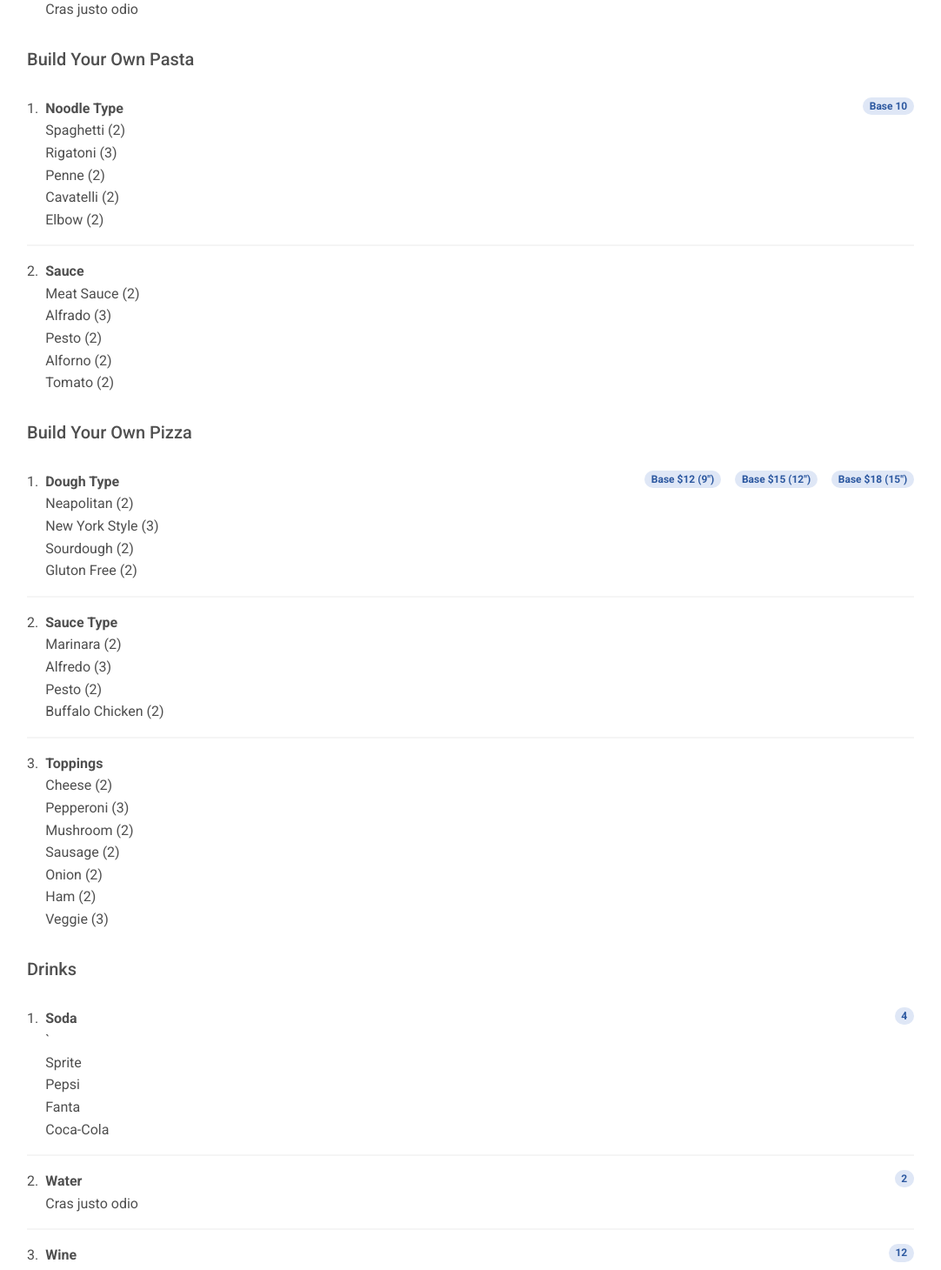
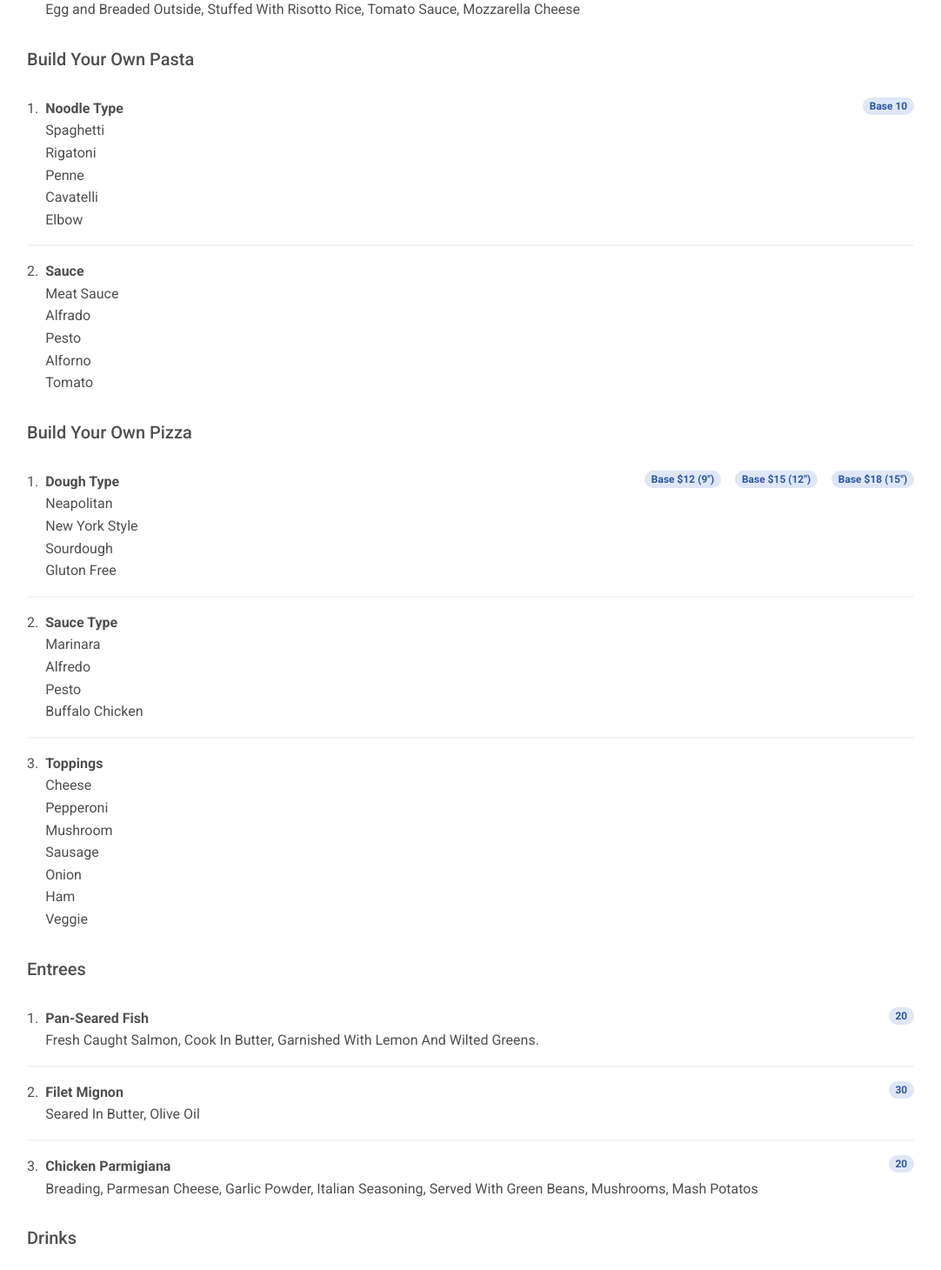
Before and after one commit to 23wrightl/eatsomemore, a React (Create React App) app: page /menu in a window 1280 px wide. Shown: the part 680-2140 px from the top of the page at 87% size, without its empty margins (99-1181 px from the left). Built offline with nearby package versions, Linux system fonts and the light colour scheme.

Commit message:
12/4/2024 - 12:19 PM
Home:

Added Description Text

Menu:

Added Description Text

```diff
--- a/src/pages/Menu.js
+++ b/src/pages/Menu.js
@@ -11,7 +11,7 @@ function Menu() {
     <MDBListGroup light numbered style={{ minWidth: '22rem' }}>
       <MDBListGroupItem className='d-flex justify-content-between align-items-start'>
         <div className='ms-2 me-auto'>
-          <div className='fw-bold'>Garlic Knots</div>Food Description
+          <div className='fw-bold'>Garlic Knots</div>Fresh Baked Rolls, Garlic, Butter, Parsley, Italian Seasoning
         </div>
         <MDBBadge pill light>
           3
@@ -19,7 +19,7 @@ function Menu() {
       </MDBListGroupItem>
       <MDBListGroupItem className='d-flex justify-content-between align-items-start'>
         <div className='ms-2 me-auto'>
-          <div className='fw-bold'>Bread Sticks</div>Cras justo odio
+          <div className='fw-bold'>Bread Sticks</div>Freshed Baked Bread, Served With Butter
         </div>
         <MDBBadge pill light>
           3
@@ -27,7 +27,7 @@ function Menu() {
       </MDBListGroupItem>
       <MDBListGroupItem className='d-flex justify-content-between align-items-start'>
         <div className='ms-2 me-auto'>
-          <div className='fw-bold'>Mozzarella Sticks</div>Cras justo odio
+          <div className='fw-bold'>Mozzarella Sticks</div>Breading, Mozerella Cheese, Parsley. Served With Marinara Sauce
         </div>
         <MDBBadge pill light>
           3
@@ -35,7 +35,7 @@ function Menu() {
       </MDBListGroupItem>
       <MDBListGroupItem className='d-flex justify-content-between align-items-start'>
         <div className='ms-2 me-auto'>
-          <div className='fw-bold'>Soup Of The Day</div>Cras justo odio
+          <div className='fw-bold'>Soup Of The Day</div>Ask Your Server
         </div>
         <MDBBadge pill light>
           3
@@ -43,18 +43,18 @@ function Menu() {
       </MDBListGroupItem>
       <MDBListGroupItem className='d-flex justify-content-between align-items-start'>
         <div className='ms-2 me-auto'>
-          <div className='fw-bold'>Arancini</div>Cras justo odio
+          <div className='fw-bold'>Arancini</div>Breaded Outside Stuffed With Beef, Caciocavallo Cheese, Peas
         </div>
         <MDBBadge pill light>
-          3
+          4
         </MDBBadge>
       </MDBListGroupItem>
       <MDBListGroupItem className='d-flex justify-content-between align-items-start'>
         <div className='ms-2 me-auto'>
-          <div className='fw-bold'>Supplì</div>Cras justo odio
+          <div className='fw-bold'>Supplì</div>Egg and Breaded Outside, Stuffed With Risotto Rice, Tomato Sauce, Mozzarella Cheese
         </div>
         <MDBBadge pill light>
-          3
+          4
         </MDBBadge>
       </MDBListGroupItem>
     </MDBListGroup>
@@ -63,11 +63,11 @@ function Menu() {
       <MDBListGroupItem className='d-flex justify-content-between align-items-start'>
         <div className='ms-2 me-auto'>
           <div className='fw-bold'>Noodle Type</div>
-            <div classname="mdb-pasta-item">Spaghetti (2)</div>
-            <div classname="mdb-pasta-item">Rigatoni (3)</div>
-            <div classname="mdb-pasta-item">Penne (2)</div>
-            <div classname="mdb-pasta-item">Cavatelli (2)</div>
-            <div classname="mdb-pasta-item">Elbow (2)</div>
+            <div classname="mdb-pasta-item">Spaghetti</div>
+            <div classname="mdb-pasta-item">Rigatoni</div>
+            <div classname="mdb-pasta-item">Penne</div>
+            <div classname="mdb-pasta-item">Cavatelli</div>
+            <div classname="mdb-pasta-item">Elbow</div>
         </div>
         <MDBBadge pill light>
           Base 10
@@ -76,11 +76,11 @@ function Menu() {
       <MDBListGroupItem className='d-flex justify-content-between align-items-start'>
         <div className='ms-2 me-auto'>
           <div className='fw-bold'>Sauce</div>
-            <div classname="mdb-pasta-item">Meat Sauce (2)</div>
-            <div classname="mdb-pasta-item">Alfrado (3)</div>
-            <div classname="mdb-pasta-item">Pesto (2)</div>
-            <div classname="mdb-pasta-item">Alforno (2)</div>
-            <div classname="mdb-pasta-item">Tomato (2)</div>
+            <div classname="mdb-pasta-item">Meat Sauce</div>
+            <div classname="mdb-pasta-item">Alfrado</div>
+            <div classname="mdb-pasta-item">Pesto</div>
+            <div classname="mdb-pasta-item">Alforno</div>
+            <div classname="mdb-pasta-item">Tomato</div>
         </div>
       </MDBListGroupItem>
     </MDBListGroup>
@@ -89,10 +89,10 @@ function Menu() {
       <MDBListGroupItem className='d-flex justify-content-between align-items-start'>
         <div className='ms-2 me-auto'>
           <div className='fw-bold'>Dough Type</div>
-            <div classname="mdb-pasta-item">Neapolitan (2)</div>
-            <div classname="mdb-pasta-item">New York Style (3)</div>
-            <div classname="mdb-pasta-item">Sourdough (2)</div>
-            <div classname="mdb-pasta-item">Gluton Free (2)</div>
+            <div classname="mdb-pasta-item">Neapolitan</div>
+            <div classname="mdb-pasta-item">New York Style</div>
+            <div classname="mdb-pasta-item">Sourdough</div>
+            <div classname="mdb-pasta-item">Gluton Free</div>
         </div>
         <MDBBadge pill light className='me-2'>
           Base $12 (9")
@@ -107,23 +107,50 @@ function Menu() {
       <MDBListGroupItem className='d-flex justify-content-between align-items-start'>
         <div className='ms-2 me-auto'>
           <div className='fw-bold'>Sauce Type</div>
-            <div classname="mdb-pasta-item">Marinara (2)</div>
-            <div classname="mdb-pasta-item">Alfredo (3)</div>
-            <div classname="mdb-pasta-item">Pesto (2)</div>
-            <div classname="mdb-pasta-item">Buffalo Chicken (2)</div>
+            <div classname="mdb-pasta-item">Marinara</div>
+            <div classname="mdb-pasta-item">Alfredo</div>
+            <div classname="mdb-pasta-item">Pesto</div>
+            <div classname="mdb-pasta-item">Buffalo Chicken</div>
         </div>
       </MDBListGroupItem>
       <MDBListGroupItem className='d-flex justify-content-between align-items-start'>
         <div className='ms-2 me-auto'>
           <div className='fw-bold'>Toppings</div>
-          <div classname="mdb-pasta-item">Cheese (2)</div>
-            <div classname="mdb-pasta-item">Pepperoni (3)</div>
-            <div classname="mdb-pasta-item">Mushroom (2)</div>
-            <div classname="mdb-pasta-item">Sausage (2)</div>
-            <div classname="mdb-pasta-item">Onion (2)</div>
-            <div classname="mdb-pasta-item">Ham (2)</div>
-            <div classname="mdb-pasta-item">Veggie (3)</div>
+          <div classname="mdb-pasta-item">Cheese</div>
+            <div classname="mdb-pasta-item">Pepperoni</div>
+            <div classname="mdb-pasta-item">Mushroom</div>
+            <div classname="mdb-pasta-item">Sausage</div>
+            <div classname="mdb-pasta-item">Onion</div>
+            <div classname="mdb-pasta-item">Ham</div>
+            <div classname="mdb-pasta-item">Veggie</div>
         </div>
+      </MDBListGroupItem>
+    </MDBListGroup>
+    <h5 className='mt-3 mb-3' id="apps">Entrees</h5>
+    <MDBListGroup light numbered style={{ minWidth: '22rem' }}>
+      <MDBListGroupItem className='d-flex justify-content-between align-items-start'>
+        <div className='ms-2 me-auto'>
+          <div className='fw-bold'>Pan-Seared Fish</div> Fresh Caught Salmon, Cook In Butter, Garnished With Lemon And Wilted Greens.
+        </div>
+        <MDBBadge pill light>
+          20
+        </MDBBadge>
+      </MDBListGroupItem>
+      <MDBListGroupItem className='d-flex justify-content-between align-items-start'>
+        <div className='ms-2 me-auto'>
+          <div className='fw-bold'>Filet Mignon</div>Seared In Butter, Olive Oil
+        </div>
+        <MDBBadge pill light>
+          30
+        </MDBBadge>
+      </MDBListGroupItem>
+      <MDBListGroupItem className='d-flex justify-content-between align-items-start'>
+        <div className='ms-2 me-auto'>
+          <div className='fw-bold'>Chicken Parmigiana</div>Breading, Parmesan Cheese, Garlic Powder, Italian Seasoning, Served With Green Beans, Mushrooms, Mash Potatos
+        </div>
+        <MDBBadge pill light>
+          20
+        </MDBBadge>
       </MDBListGroupItem>
     </MDBListGroup>
     <h5 className='mt-3 mb-3' id="drinks">Drinks</h5>
@@ -131,7 +158,7 @@ function Menu() {
       <MDBListGroupItem className='d-flex justify-content-between align-items-start'>
         <div className='ms-2 me-auto'>
           <div className='fw-bold'>Soda</div>
-          `<div classname="mdb-pasta-item">Sprite</div>
+            <div classname="mdb-pasta-item">Sprite</div>
             <div classname="mdb-pasta-item">Pepsi</div>
             <div classname="mdb-pasta-item">Fanta</div>
             <div classname="mdb-pasta-item">Coca-Cola</div>
@@ -142,7 +169,7 @@ function Menu() {
       </MDBListGroupItem>
       <MDBListGroupItem className='d-flex justify-content-between align-items-start'>
         <div className='ms-2 me-auto'>
-          <div className='fw-bold'>Water</div>Cras justo odio
+          <div className='fw-bold'>Water</div>Tap
         </div>
         <MDBBadge pill light>
           2
@@ -150,7 +177,11 @@ function Menu() {
       </MDBListGroupItem>
       <MDBListGroupItem className='d-flex justify-content-between align-items-start'>
         <div className='ms-2 me-auto'>
-          <div className='fw-bold'>Wine</div>Cras justo odio
+          <div className='fw-bold'>Wine</div>
+            <div classname="mdb-pasta-item">Pinto Grigio</div>
+            <div classname="mdb-pasta-item">Pinot Noir</div>
+            <div classname="mdb-pasta-item">Red</div>
+            <div classname="mdb-pasta-item">Merlot</div>
         </div>
         <MDBBadge pill light>
           12
@@ -158,7 +189,7 @@ function Menu() {
       </MDBListGroupItem>
       <MDBListGroupItem className='d-flex justify-content-between align-items-start'>
         <div className='ms-2 me-auto'>
-          <div className='fw-bold'>Margarita</div>Cras justo odio
+          <div className='fw-bold'>Margarita</div>Tequilla, Tripple Sec, Lemon-Lime
         </div>
         <MDBBadge pill light>
           14
```
